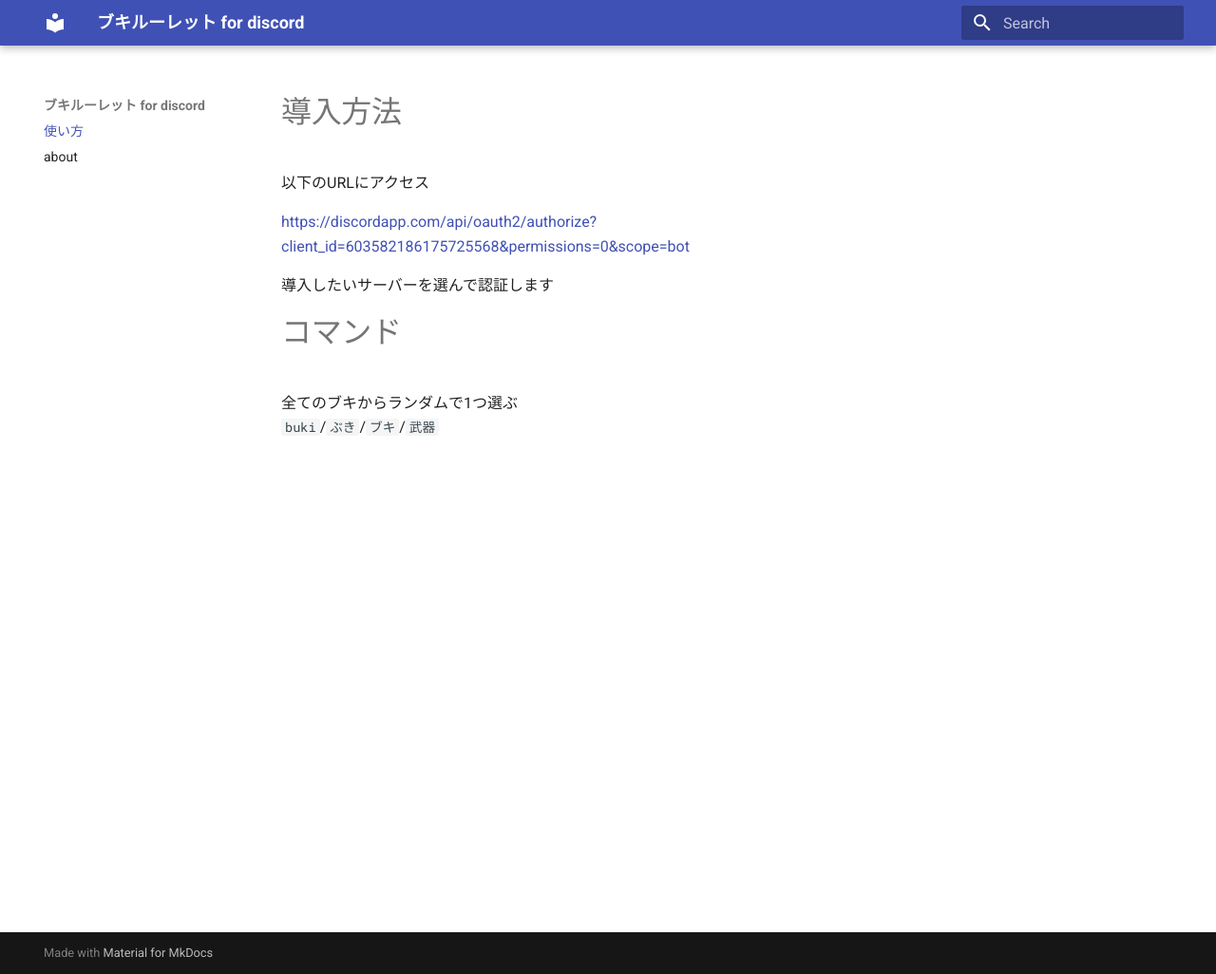
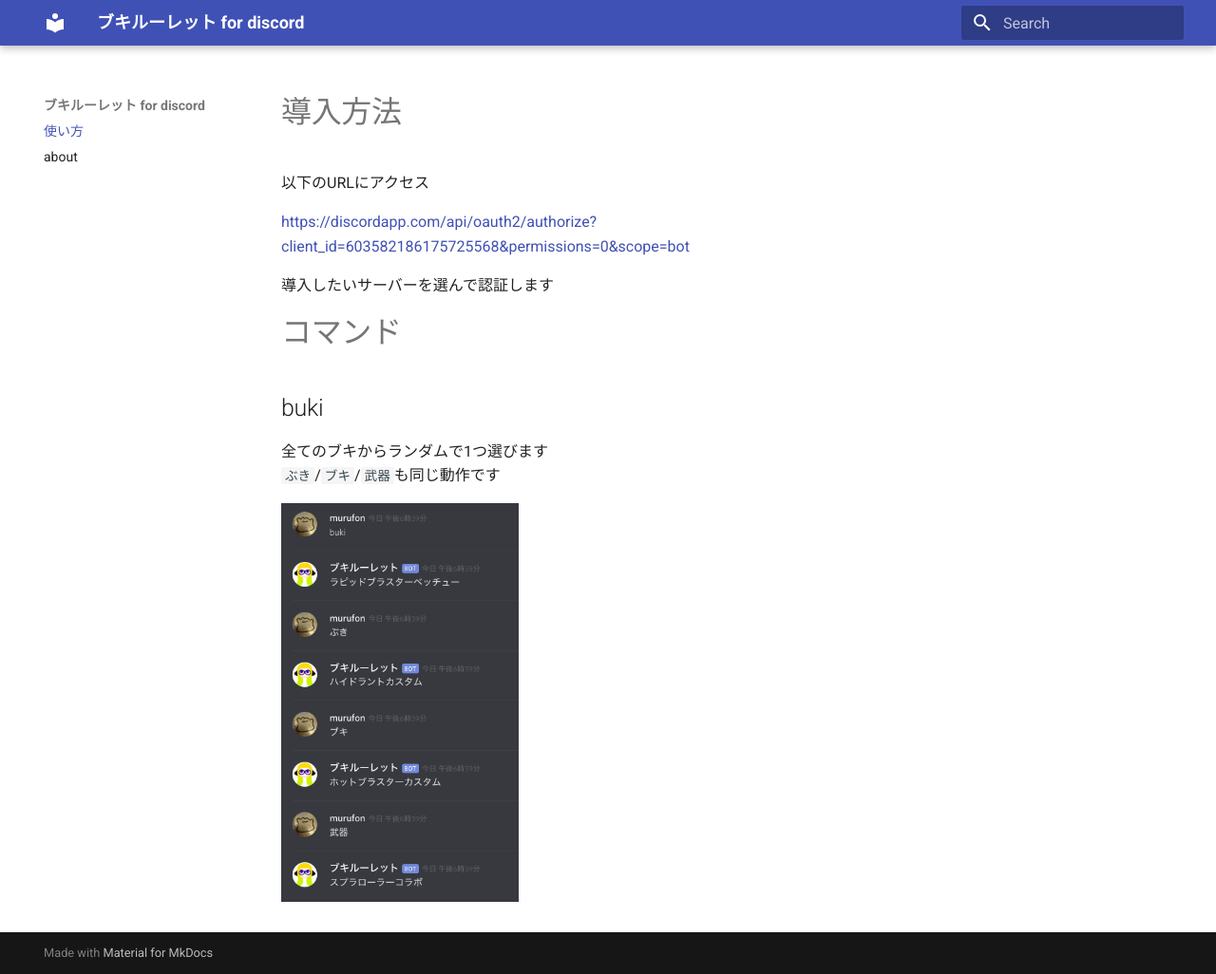
Before and after one commit to murufon/bukiBot, an MkDocs documentation site: the page built from docs/docs/index.md, in a window 1280 px wide and 1026 px high. Shown: the whole window at 95% size. Built offline with MkDocs 1.6.1 and Material for MkDocs 9.7.7, drawn with Linux system fonts in a browser that asks for light colours.

Commit message:
add 'buki' command sample

```diff
--- a/docs/docs/index.md
+++ b/docs/docs/index.md
@@ -7,5 +7,8 @@
 
 # コマンド
 
-全てのブキからランダムで1つ選ぶ
-`buki`/`ぶき`/`ブキ`/`武器`
+## buki
+全てのブキからランダムで1つ選びます
+`ぶき`/`ブキ`/`武器`も同じ動作です
+
+<img src="img/buki_sample.png" width="250">
```
Also changed, not shown: README.md, docs/docs/img/buki_sample.png (added).
